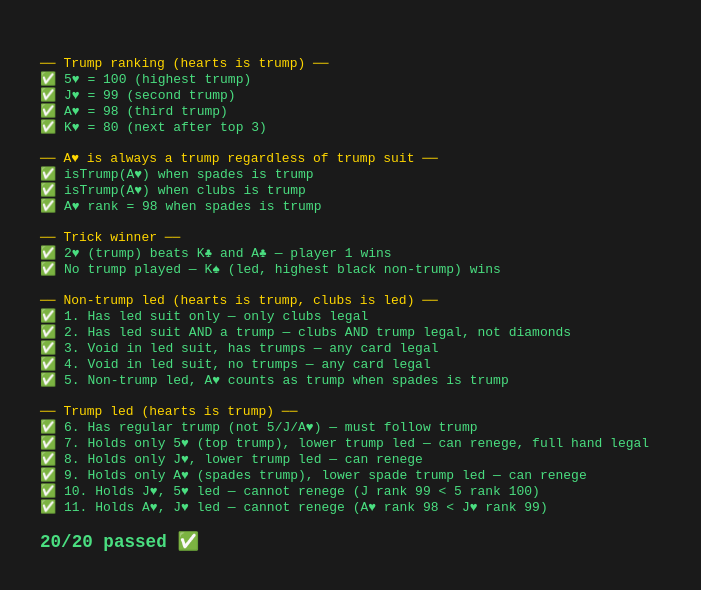
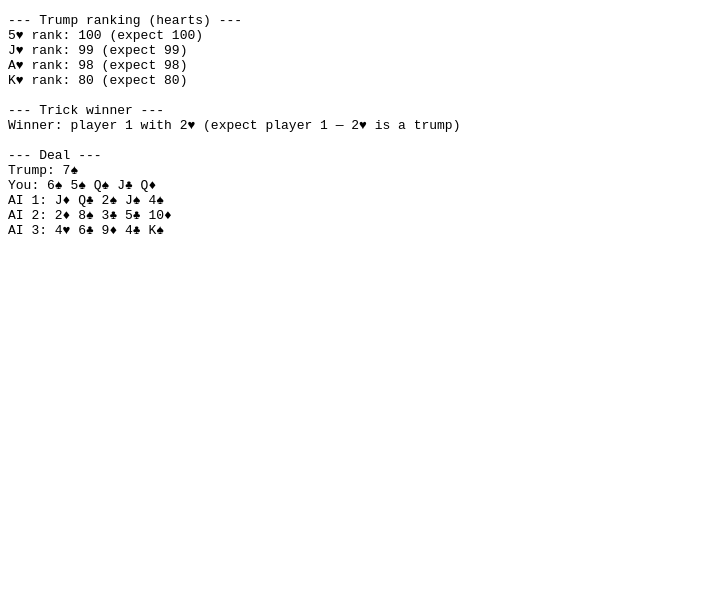
Before and after one commit to rourkey-irl/irish-25, a website: page public/test.html in a window 1280 px wide. Shown: the whole page, without its empty margins (0-701 px from the left). Drawn offline with Linux system fonts and the light colour scheme.

Commit message:
Revert "Fix legalCards: allow trumping when non-trump suit is led"
This reverts commit 1b9612d90f50ca2705b4d66e8523eb270e0cc403.

```diff
--- a/public/game.js
+++ b/public/game.js
@@ -160,13 +160,10 @@ function legalCards(hand, ledCard, trumpSuit) {
     // All trumps are top trumps higher than led — can renege
     return hand;
   } else {
-    // Non-trump led — may follow suit or trump; discard only if void in both
+    // Non-trump led — follow suit or trump, discard only if can't follow
     const suitInHand = hand.filter(c => c.suit === ledSuit && !isTrump(c, trumpSuit));
-    if (suitInHand.length > 0) {
-      const trumpsInHand = hand.filter(c => isTrump(c, trumpSuit));
-      return [...suitInHand, ...trumpsInHand];
-    }
-    return hand; // void in led suit — play anything
+    if (suitInHand.length > 0) return suitInHand;
+    return hand; // can't follow suit — play anything
   }
 }
 
--- a/public/test.html
+++ b/public/test.html
@@ -1,149 +1,45 @@
 <!DOCTYPE html>
 <html>
-<head>
-  <title>Irish 25 — engine tests</title>
-  <style>
-    body { font-family: monospace; background: #1a1a1a; color: #ccc; padding: 2rem; }
-    .pass { color: #4ade80; }
-    .fail { color: #f87171; }
-    .section { color: #ffd700; margin-top: 1rem; }
-    .summary { margin-top: 1rem; font-size: 1.1rem; font-weight: bold; }
-  </style>
-</head>
+<head><title>Card engine test</title></head>
 <body>
-<div id="out"></div>
+<pre id="out"></pre>
 <script src="game.js"></script>
 <script>
-  let passed = 0, failed = 0;
-  const out = document.getElementById('out');
+  const log = [];
 
-  function c(suit, value) { return { suit, value }; }
+  // Test 1: trump ranking
+  const trumpSuit = 'hearts';
+  const five = { suit: 'hearts', value: '5' };
+  const jack = { suit: 'hearts', value: 'J' };
+  const aceH = { suit: 'hearts', value: 'A' };
+  const king = { suit: 'hearts', value: 'K' };
 
-  function normCards(arr) {
-    return arr.map(card => `${card.value}${card.suit[0].toUpperCase()}`).sort().join(', ');
-  }
+  log.push('--- Trump ranking (hearts) ---');
+  log.push(`5♥ rank: ${Game.rankCard(five, trumpSuit)} (expect 100)`);
+  log.push(`J♥ rank: ${Game.rankCard(jack, trumpSuit)} (expect 99)`);
+  log.push(`A♥ rank: ${Game.rankCard(aceH, trumpSuit)} (expect 98)`);
+  log.push(`K♥ rank: ${Game.rankCard(king, trumpSuit)} (expect 80)`);
 
-  function section(title) {
-    out.innerHTML += `<div class="section">── ${title} ──</div>`;
-  }
+  // Test 2: trick winner
+  log.push('\n--- Trick winner ---');
+  const trick = [
+    { card: { suit: 'clubs', value: 'K' }, playerIndex: 0 },
+    { card: { suit: 'hearts', value: '2' }, playerIndex: 1 },
+    { card: { suit: 'clubs', value: 'A' }, playerIndex: 2 },
+  ];
+  const winner = Game.trickWinner(trick, 'hearts');
+  log.push(`Winner: player ${winner.playerIndex} with ${Game.cardLabel(winner.card)} (expect player 1 — 2♥ is a trump)`);
 
-  function assertEq(desc, actual, expected) {
-    const ok = actual === expected;
-    ok ? passed++ : failed++;
-    out.innerHTML += `<div class="${ok ? 'pass' : 'fail'}">${ok ? '✅' : '❌'} ${desc}${ok ? '' : `<br>&nbsp;&nbsp;&nbsp;got:      ${actual}<br>&nbsp;&nbsp;&nbsp;expected: ${expected}`}</div>`;
-  }
+  // Test 3: deal a game
+  log.push('\n--- Deal ---');
+  let state = Game.createGameState(['You','AI 1','AI 2','AI 3']);
+  state = Game.dealHands(state);
+  log.push(`Trump: ${Game.cardLabel(state.trumpCard)}`);
+  state.players.forEach(p => {
+    log.push(`${p.name}: ${p.hand.map(Game.cardLabel).join(' ')}`);
+  });
 
-  function assertCards(desc, actual, expected) {
-    const a = normCards(actual), e = normCards(expected);
-    const ok = a === e;
-    ok ? passed++ : failed++;
-    out.innerHTML += `<div class="${ok ? 'pass' : 'fail'}">${ok ? '✅' : '❌'} ${desc}${ok ? '' : `<br>&nbsp;&nbsp;&nbsp;got:      ${a}<br>&nbsp;&nbsp;&nbsp;expected: ${e}`}</div>`;
-  }
-
-  // ── Trump ranking ──────────────────────────────────────────────────────────
-  section('Trump ranking (hearts is trump)');
-  assertEq('5♥ = 100 (highest trump)',   Game.rankCard(c('hearts','5'), 'hearts'), 100);
-  assertEq('J♥ = 99 (second trump)',     Game.rankCard(c('hearts','J'), 'hearts'), 99);
-  assertEq('A♥ = 98 (third trump)',      Game.rankCard(c('hearts','A'), 'hearts'), 98);
-  assertEq('K♥ = 80 (next after top 3)', Game.rankCard(c('hearts','K'), 'hearts'), 80);
-
-  // ── A♥ as permanent trump ─────────────────────────────────────────────────
-  section('A♥ is always a trump regardless of trump suit');
-  assertEq('isTrump(A♥) when spades is trump', Game.isTrump(c('hearts','A'), 'spades'), true);
-  assertEq('isTrump(A♥) when clubs is trump',  Game.isTrump(c('hearts','A'), 'clubs'),  true);
-  assertEq('A♥ rank = 98 when spades is trump', Game.rankCard(c('hearts','A'), 'spades'), 98);
-
-  // ── Trick winner ──────────────────────────────────────────────────────────
-  section('Trick winner');
-  const trick1 = [
-    { card: c('clubs','K'),  playerIndex: 0 },
-    { card: c('hearts','2'), playerIndex: 1 },
-    { card: c('clubs','A'),  playerIndex: 2 },
-  ];
-  assertEq('2♥ (trump) beats K♣ and A♣ — player 1 wins', Game.trickWinner(trick1, 'hearts').playerIndex, 1);
-
-  const trick2 = [
-    { card: c('spades','K'), playerIndex: 0 },
-    { card: c('spades','9'), playerIndex: 1 },
-    { card: c('spades','A'), playerIndex: 2 },
-  ];
-  assertEq('No trump played — K♠ (led, highest black non-trump) wins', Game.trickWinner(trick2, 'hearts').playerIndex, 0);
-
-  // ── Non-trump led: legalCards ──────────────────────────────────────────────
-  section('Non-trump led (hearts is trump, clubs is led)');
-
-  assertCards(
-    '1. Has led suit only — only clubs legal',
-    Game.legalCards([c('clubs','K'), c('clubs','Q'), c('diamonds','5')], c('clubs','2'), 'hearts'),
-    [c('clubs','K'), c('clubs','Q')]
-  );
-
-  assertCards(
-    '2. Has led suit AND a trump — clubs AND trump legal, not diamonds',
-    Game.legalCards([c('clubs','K'), c('hearts','2'), c('diamonds','5')], c('clubs','2'), 'hearts'),
-    [c('clubs','K'), c('hearts','2')]
-  );
-
-  assertCards(
-    '3. Void in led suit, has trumps — any card legal',
-    Game.legalCards([c('diamonds','K'), c('hearts','2'), c('spades','5')], c('clubs','2'), 'hearts'),
-    [c('diamonds','K'), c('hearts','2'), c('spades','5')]
-  );
-
-  assertCards(
-    '4. Void in led suit, no trumps — any card legal',
-    Game.legalCards([c('diamonds','K'), c('diamonds','5'), c('diamonds','3')], c('clubs','2'), 'hearts'),
-    [c('diamonds','K'), c('diamonds','5'), c('diamonds','3')]
-  );
-
-  assertCards(
-    '5. Non-trump led, A♥ counts as trump when spades is trump',
-    Game.legalCards([c('clubs','K'), c('hearts','A')], c('clubs','2'), 'spades'),
-    [c('clubs','K'), c('hearts','A')]
-  );
-
-  // ── Trump led: legalCards & reneging ──────────────────────────────────────
-  section('Trump led (hearts is trump)');
-
-  assertCards(
-    '6. Has regular trump (not 5/J/A♥) — must follow trump',
-    Game.legalCards([c('hearts','2'), c('clubs','K')], c('hearts','3'), 'hearts'),
-    [c('hearts','2')]
-  );
-
-  assertCards(
-    '7. Holds only 5♥ (top trump), lower trump led — can renege, full hand legal',
-    Game.legalCards([c('hearts','5'), c('clubs','K')], c('hearts','3'), 'hearts'),
-    [c('hearts','5'), c('clubs','K')]
-  );
-
-  assertCards(
-    '8. Holds only J♥, lower trump led — can renege',
-    Game.legalCards([c('hearts','J'), c('clubs','K')], c('hearts','3'), 'hearts'),
-    [c('hearts','J'), c('clubs','K')]
-  );
-
-  assertCards(
-    '9. Holds only A♥ (spades trump), lower spade trump led — can renege',
-    Game.legalCards([c('hearts','A'), c('clubs','K')], c('spades','3'), 'spades'),
-    [c('hearts','A'), c('clubs','K')]
-  );
-
-  assertCards(
-    '10. Holds J♥, 5♥ led — cannot renege (J rank 99 < 5 rank 100)',
-    Game.legalCards([c('hearts','J'), c('clubs','K')], c('hearts','5'), 'hearts'),
-    [c('hearts','J')]
-  );
-
-  assertCards(
-    '11. Holds A♥, J♥ led — cannot renege (A♥ rank 98 < J♥ rank 99)',
-    Game.legalCards([c('hearts','A'), c('clubs','K')], c('hearts','J'), 'hearts'),
-    [c('hearts','A')]
-  );
-
-  // ── Summary ───────────────────────────────────────────────────────────────
-  const total = passed + failed;
-  out.innerHTML += `<div class="summary ${failed === 0 ? 'pass' : 'fail'}">${passed}/${total} passed${failed > 0 ? ` — ${failed} FAILED` : ' ✅'}</div>`;
+  document.getElementById('out').textContent = log.join('\n');
 </script>
 </body>
 </html>
```
